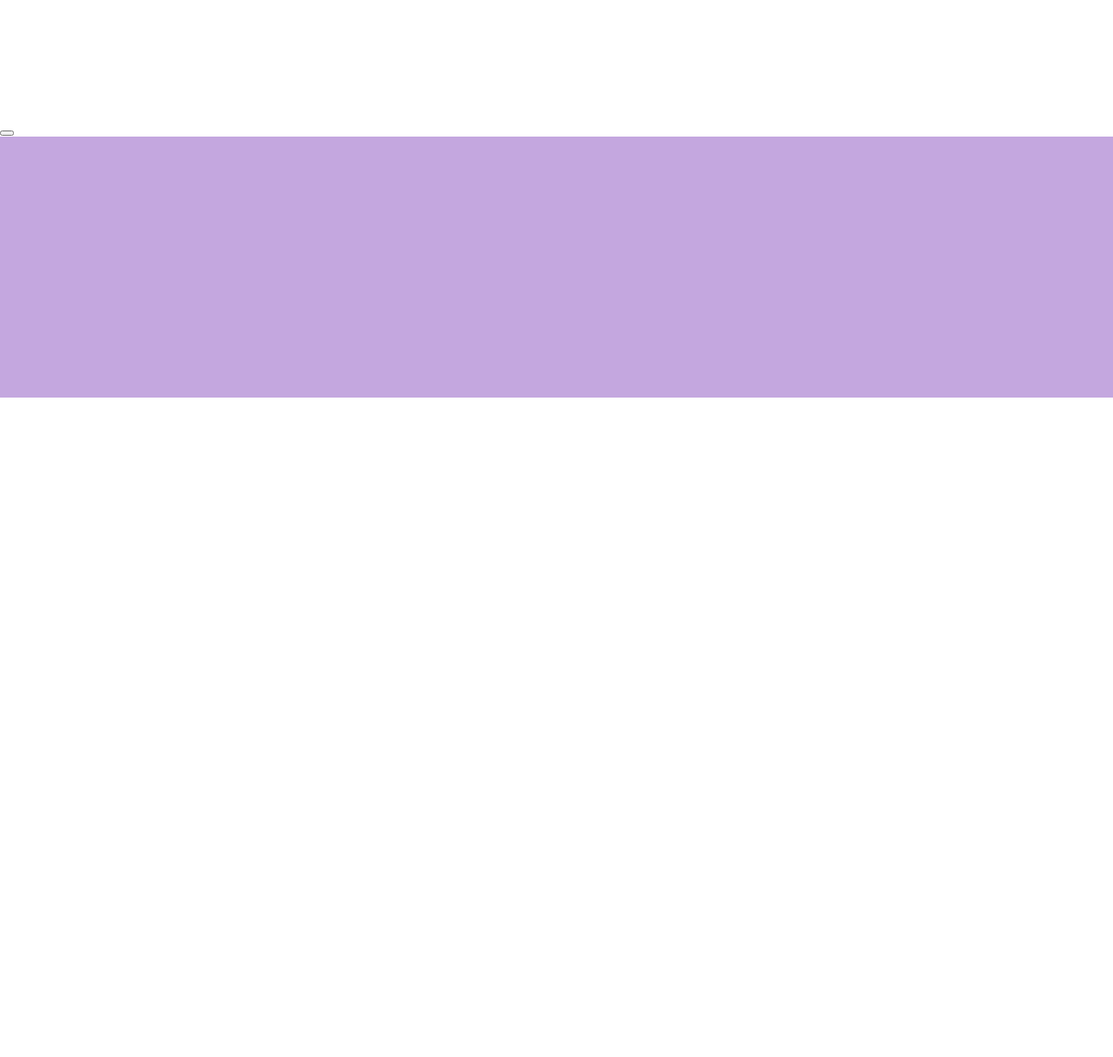
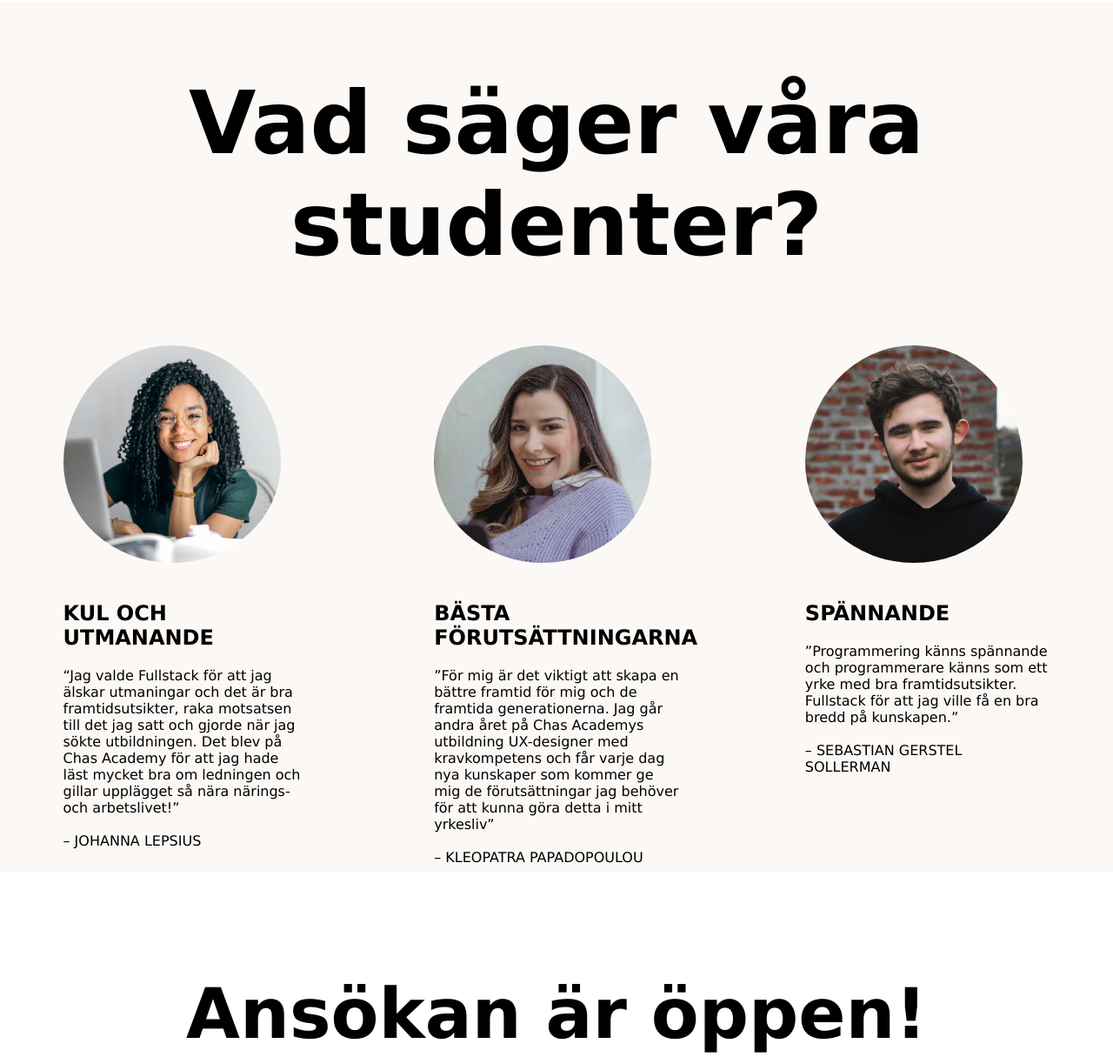
Before and after one commit to Fredtorn/landing_page, a plain HTML site: page index.html in a window 1280 px wide. Shown: the part 1197-2412 px from the top of the page at 87% size. Before the commit the page ends 1654 px from the top, so only its background shows below. Drawn offline with Linux system fonts and the light colour scheme; grey boxes are pictures that could not be loaded.

Commit message:
add new html

```diff
--- a/index.html
+++ b/index.html
@@ -12,17 +12,17 @@
     <nav>
         <img class="logo" src="images/chas_academy_logo.svg" alt="Chas Academy logga">
         <ul class="topNav">
-            <li><a href="">Om oss</a></li>
-            <li><a href="">Aktuellt</a></li>
-            <li><a href="">Kontakt</a></li>
-            <a href=""><button class="navButton">Ansök</button></a>
+            <li class="navLinks"><a href="">Om oss</a></li>
+            <li class="navLinks"><a href="">Aktuellt</a></li>
+            <li class="navLinks"><a href="">Kontakt</a></li>
+            <a href="index.html" class="navButton">Ansök</a>
         </ul>
     </nav>
     <main>
         <header>
             <h1>Vill du vara med på resan till världens bästa bransch?</h1>
             <h2>Kom ett steg närmare en karriär inom IT med våra utbildningar</h2>
-            <a href=""><button class="callToAction">Ansök</button></a>
+            <a href="index.html" class="callToAction">Ansök</a>
         </header>
         <section class="infoContainer">
             <img class="infoImage" src="images/info_picture.jpg" alt="Students sitting in Chas academy common area">
@@ -35,31 +35,77 @@
                 </p>
             </div>
         </section>
-        <section>
-            <h1></h1>
-            <div>
-                <div>
-                    <img src="" alt="">
-                    <p></p>
+        <section class="studentContainer ">
+            <h1 class="studentTitle">Vad säger våra <br />studenter?</h1>
+            <div class="column">
+                <div class="studentImgText">
+                    <img class="studentImg" src="images/student_1.png" alt="">
+                    <h2>KUL OCH UTMANANDE</h2>
+                    <p>
+                        “Jag valde Fullstack för att jag älskar utmaningar och det är bra framtidsutsikter, raka
+                        motsatsen till det jag satt och gjorde när jag sökte utbildningen. Det blev på Chas Academy för
+                        att jag hade läst mycket bra om ledningen och gillar upplägget så nära närings- och
+                        arbetslivet!”
+                        <br />
+                        <br />
+                        – JOHANNA LEPSIUS
+                    </p>
                 </div>
-                <div>
-                    <img src="" alt="">
-                    <p></p>
+                <div class="studentImgText">
+                    <img class="studentImg" src="images/student_2.png" alt="">
+                    <h2>BÄSTA FÖRUTSÄTTNINGARNA </h2>
+                    <p>
+                        ”För mig är det viktigt att skapa en bättre framtid för mig och de framtida generationerna.
+                        Jag går andra året på Chas Academys utbildning UX-designer med kravkompetens och får varje
+                        dag nya kunskaper som kommer ge mig de förutsättningar jag behöver för att kunna göra detta
+                        i mitt yrkesliv”
+                        <br />
+                        <br />
+                        – KLEOPATRA PAPADOPOULOU
+                    </p>
                 </div>
-                <div>
-                    <img src="" alt="">
-                    <p></p>
+                <div class="studentImgText">
+                    <img class="studentImg" src="images/student_3.png" alt="">
+                    <h2>SPÄNNANDE</h2>
+                    <p>
+                        ”Programmering känns spännande och programmerare känns som ett yrke med bra framtidsutsikter.
+                        Fullstack för att jag ville få en bra bredd på kunskapen.”
+                        <br />
+                        <br />
+                        – SEBASTIAN GERSTEL SOLLERMAN
+                    </p>
                 </div>
             </div>
         </section>
-        <section>
-            <h1></h1>
-            <p></p>
-            <button></button>
+        <section class="applyContainer">
+            <h1>Ansökan är öppen!</h1>
+            <p>Här hittar du all information du behöver för att ansöka till något av våra program. Om det är någonting
+                du undrar över,
+                tveka inte att höra av dig till oss!
+            </p>
+            <a href="index.html" class="callToAction">Ansök</a>
         </section>
         <footer>
-            <ul></ul>
-            <img src="" alt="">
+            <div class="links">
+                <li><a href="">Hem</a></li>
+                <li><a href="">YH-program</a></li>
+                <li><a href="">Chas UpSkill</a></li>
+                <li><a href="">Om oss</a></li>
+                <li><a href="">Så ansöker du</a></li>
+                <li><a href="">Kontakt</a></li>
+                <li><a href="">Hem</a></li>
+                <li><a href="">Aktuellt</a></li>
+                <li><a href="">Integritetspolicy</a></li>
+            </div>
+            <div class="contact">
+                <h1>Kontakta oss:</h1>
+                <h2>Mail:</h2>
+                <a href="mailto:info@chasacademy.se">info@chasacademy.se</a>
+                <address>
+                    Arenavägen 61 <br /> 121 77 Johanneshov
+                </address>
+            </div>
+            <img class="logoFooter" src="images/chas_academy_logo.svg" alt="Chas Academy logga">
         </footer>
     </main>
 
```
